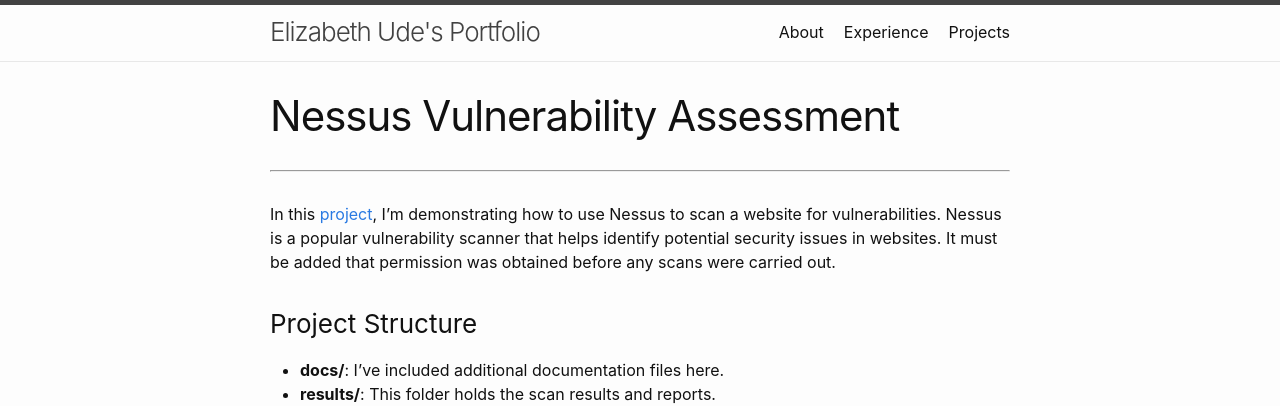
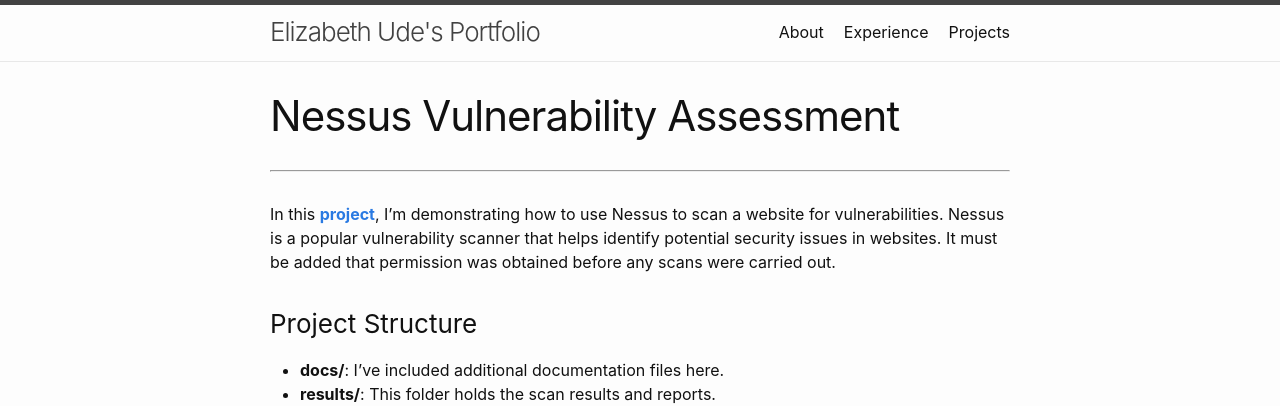
Before and after one commit to elizabethude/portfolio, a Jekyll site: the page built from nessusvulnassessment.md, in a window 1280 px wide. Shown: the top 406 px of the page. Built offline with Jekyll 4.4.1, drawn with Linux system fonts in a browser that asks for light colours.

```diff
--- a/nessusvulnassessment.md
+++ b/nessusvulnassessment.md
@@ -9,7 +9,7 @@ title: Nessus Vulnerability Assessment
 ---
 
 
-In this [project](https://github.com/elizabethude/webb_vulnscan), I’m demonstrating how to use Nessus to scan a website for vulnerabilities. Nessus is a popular vulnerability scanner that helps identify potential security issues in websites. It must be added that permission was obtained before any scans were carried out.
+In this [**project**](https://github.com/elizabethude/webb_vulnscan), I’m demonstrating how to use Nessus to scan a website for vulnerabilities. Nessus is a popular vulnerability scanner that helps identify potential security issues in websites. It must be added that permission was obtained before any scans were carried out.
 
 ### Project Structure
 - **docs/**: I’ve included additional documentation files here.
```
